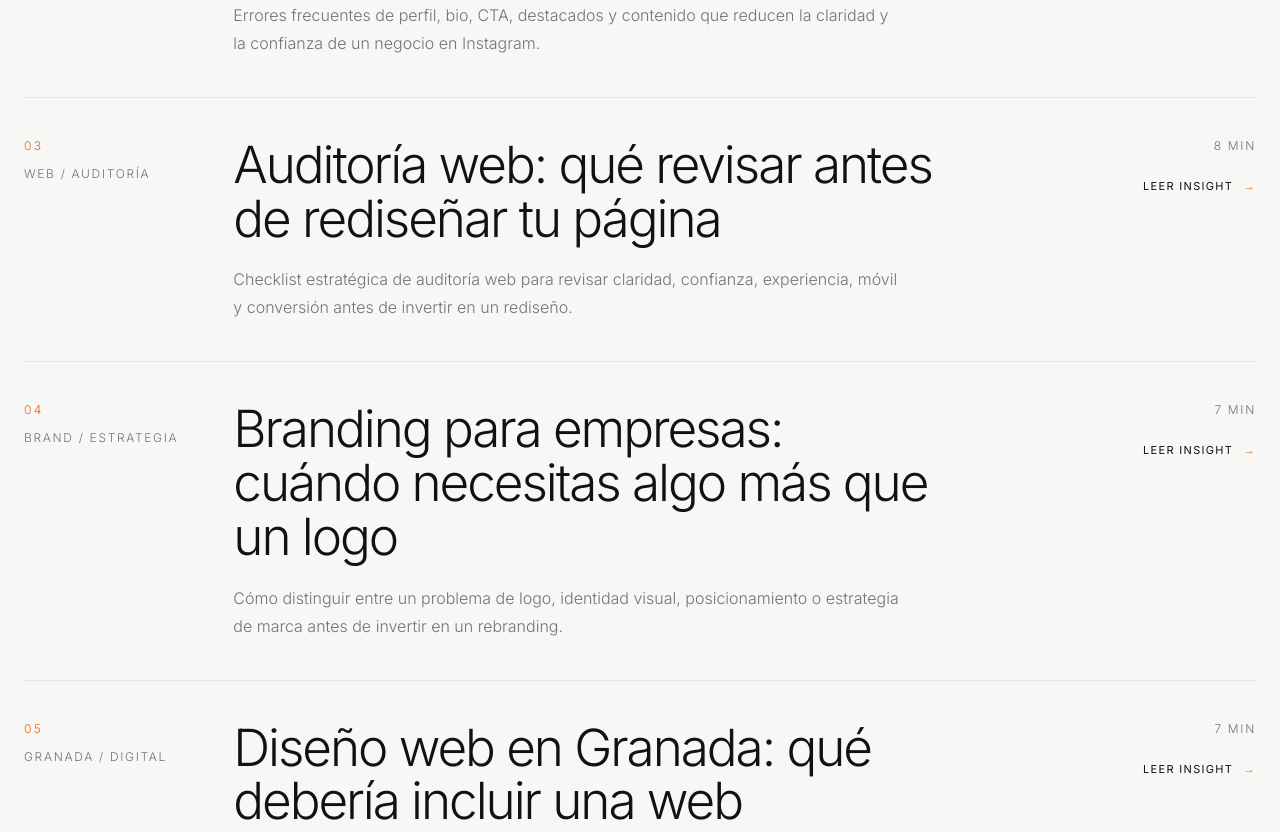
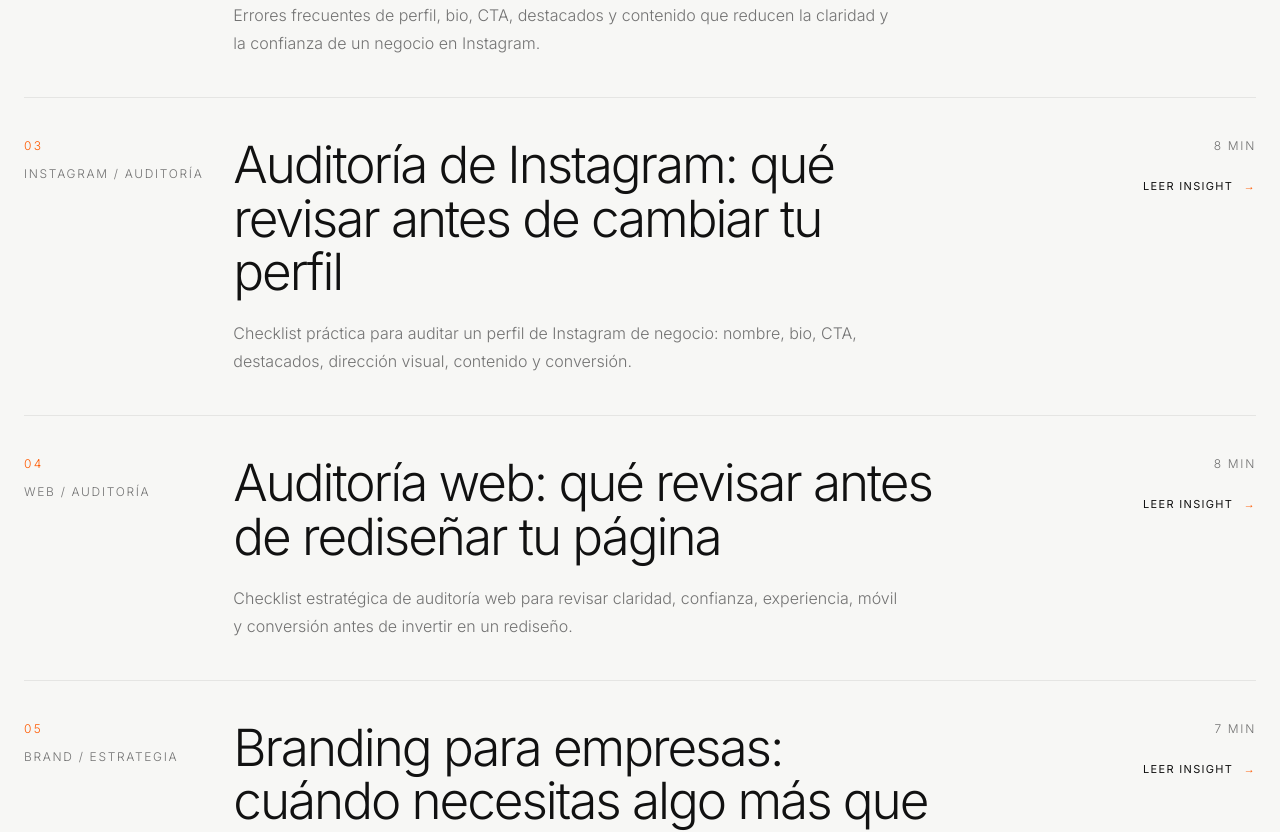
Before and after one commit to kyrumacreative-hub/kyruma-website, a Next.js app: page /insights in a window 1280 px wide. Shown: the part 1240-2072 px from the top of the page. Built offline with nearby package versions, Linux system fonts and the light colour scheme; no server answers.

Commit message:
feat(seo): add high-intent Instagram audit insight

```diff
--- a/src/data/insights.ts
+++ b/src/data/insights.ts
@@ -53,16 +53,41 @@ export const insights: Insight[] = [
       "Estos son siete errores que aparecen una y otra vez incluso en negocios que ofrecen un producto o servicio excelente.",
     ],
     sections: [
-      { heading: "1. La bio describe pero no posiciona", paragraphs: ["Una lista de servicios no explica por qué debería elegirte alguien. La bio debe priorizar claridad: qué haces, para quién y qué diferencia o resultado es relevante." ] },
+      { heading: "1. La bio describe pero no posiciona", paragraphs: ["Una lista de servicios no explica por qué debería elegirte alguien. La bio debe priorizar claridad: qué haces, para quién y qué diferencia o resultado es relevante."] },
       { heading: "2. El nombre visible no ayuda a encontrarte", paragraphs: ["El campo de nombre puede aportar contexto útil sobre categoría o especialidad. Desaprovecharlo hace que un usuario nuevo tenga que interpretar demasiado y reduce oportunidades de descubrimiento dentro de la propia plataforma."] },
-      { heading: "3. No existe un CTA claro", paragraphs: ["Si el perfil termina sin indicar qué hacer después, el visitante tiene que decidirlo solo. Reserva, compra, consulta, portfolio o carta: elige la acción que realmente importe al negocio." ] },
+      { heading: "3. No existe un CTA claro", paragraphs: ["Si el perfil termina sin indicar qué hacer después, el visitante tiene que decidirlo solo. Reserva, compra, consulta, portfolio o carta: elige la acción que realmente importe al negocio."] },
       { heading: "4. Los destacados son un archivo, no una experiencia", paragraphs: ["Destacados antiguos, sin orden o con títulos ambiguos añaden ruido. Trátalos como una navegación sencilla."], bullets: ["Servicios", "Resultados o trabajos", "Sobre nosotros", "Preguntas frecuentes", "Contacto o reserva"] },
-      { heading: "5. Cada publicación parece de una marca distinta", paragraphs: ["Coherencia no significa que todo sea idéntico. Significa que fotografía, tipografía, color y tono parecen pertenecer al mismo negocio. La consistencia reduce esfuerzo cognitivo y ayuda al reconocimiento." ] },
-      { heading: "6. Se publica sin una función", paragraphs: ["Publicar por mantener actividad genera volumen, no necesariamente claridad. Cada contenido debería cumplir al menos una función: explicar, demostrar, responder, conectar o convertir." ] },
-      { heading: "7. Se intenta parecer profesional en vez de ser claro", paragraphs: ["Frases grandilocuentes, textos impersonales y diseños excesivos pueden esconder lo que de verdad interesa al cliente. La claridad suele parecer más profesional que la complejidad." ] },
+      { heading: "5. Cada publicación parece de una marca distinta", paragraphs: ["Coherencia no significa que todo sea idéntico. Significa que fotografía, tipografía, color y tono parecen pertenecer al mismo negocio. La consistencia reduce esfuerzo cognitivo y ayuda al reconocimiento."] },
+      { heading: "6. Se publica sin una función", paragraphs: ["Publicar por mantener actividad genera volumen, no necesariamente claridad. Cada contenido debería cumplir al menos una función: explicar, demostrar, responder, conectar o convertir."] },
+      { heading: "7. Se intenta parecer profesional en vez de ser claro", paragraphs: ["Frases grandilocuentes, textos impersonales y diseños excesivos pueden esconder lo que de verdad interesa al cliente. La claridad suele parecer más profesional que la complejidad."] },
       { heading: "Por dónde empezar", paragraphs: ["Corrige primero bio, CTA y destacados. Después define una dirección visual básica y tres o cuatro pilares de contenido. No necesitas rehacerlo todo en un día; necesitas establecer una dirección consistente."] },
     ],
     matchStart: "seo_instagram_errores",
+  },
+  {
+    slug: "auditoria-instagram-que-revisar",
+    title: "Auditoría de Instagram: qué revisar antes de cambiar tu perfil",
+    description: "Checklist práctica para auditar un perfil de Instagram de negocio: nombre, bio, CTA, destacados, dirección visual, contenido y conversión.",
+    eyebrow: "INSTAGRAM / AUDITORÍA",
+    publishedAt: "2026-10-05",
+    readingTime: "8 min",
+    keywords: ["auditoría Instagram", "auditoria perfil Instagram", "mejorar perfil Instagram negocio", "bio Instagram empresa", "optimizar Instagram empresa", "Instagram para negocios"],
+    intro: [
+      "Cambiar colores, portadas o publicar más no siempre mejora un perfil de Instagram. Si alguien nuevo entra y no entiende con rapidez qué hace el negocio, por qué debería confiar o qué acción debe realizar después, el problema está antes del contenido.",
+      "Una auditoría útil revisa el perfil como experiencia de entrada: qué ve una persona que no conoce la marca, qué entiende en los primeros segundos y qué fricciones aparecen antes de contactar, reservar o comprar.",
+    ],
+    sections: [
+      { heading: "1. Primera impresión: ¿se entiende el negocio?", paragraphs: ["Mira el perfil sin contexto. La foto, el nombre visible, la bio, los destacados y las primeras publicaciones deberían formar una respuesta coherente a tres preguntas: qué haces, para quién y qué debería hacer alguien después."], bullets: ["Qué ofrece el negocio", "A quién ayuda o atiende", "Qué diferencia o especialidad merece recordarse", "Cuál es la acción principal"] },
+      { heading: "2. Nombre visible y búsqueda", paragraphs: ["El nombre visible no tiene por qué repetir exactamente el usuario. Puede aportar una categoría, especialidad o contexto que ayude a entender y encontrar el perfil dentro de Instagram. La prioridad es que siga siendo natural y útil para una persona real."], bullets: ["Incluye la categoría si aporta claridad", "Evita acumular palabras clave sin sentido", "No sacrifiques el nombre de marca cuando sea importante"] },
+      { heading: "3. Bio: claridad antes que creatividad", paragraphs: ["Una bio eficaz no necesita sonar grandilocuente. Necesita reducir dudas. Una estructura simple suele funcionar mejor: qué haces, para quién o con qué enfoque, una señal relevante de confianza cuando exista y una acción concreta."], bullets: ["Qué haces", "Para quién", "Por qué puede importar", "Qué debe hacer después"] },
+      { heading: "4. CTA y enlace: una acción principal", paragraphs: ["Cuando hay demasiadas acciones compitiendo —reservar, comprar, escribir, ver carta, descargar, llamar— el visitante tiene que decidir demasiado. Define cuál sostiene el negocio y hazla evidente en bio, enlace y destacados." ] },
+      { heading: "5. Destacados: conviértelos en navegación", paragraphs: ["Los destacados funcionan mejor cuando responden a las preguntas que aparecen antes de contactar. No deberían ser un archivo cronológico de historias antiguas."], bullets: ["Servicios o carta", "Resultados, trabajos o casos reales", "Sobre el negocio", "Preguntas frecuentes", "Reserva, compra o contacto"] },
+      { heading: "6. Dirección visual: coherencia sin rigidez", paragraphs: ["Una dirección visual clara no significa que todas las publicaciones sean iguales. Significa que fotografía, color, tipografía y composición parecen pertenecer a la misma marca. Esa consistencia ayuda a que el negocio se reconozca y reduce la sensación de improvisación." ] },
+      { heading: "7. Contenido: cada publicación necesita una función", paragraphs: ["Antes de planificar treinta ideas, define qué debe conseguir el contenido. Una mezcla útil suele combinar explicación, demostración, respuesta a objeciones, conexión y conversión."], bullets: ["Explicar qué haces y cómo funciona", "Demostrar criterio, proceso o resultado", "Responder dudas frecuentes", "Mostrar personas y contexto cuando ayude a confiar", "Conducir hacia la acción principal"] },
+      { heading: "8. Conversión: revisa el camino completo", paragraphs: ["La auditoría no termina en Instagram. Abre el enlace de la bio, prueba WhatsApp, reserva o compra desde un móvil real y comprueba si el siguiente paso conserva la claridad. Un perfil puede estar bien resuelto y perder la oportunidad justo después del clic." ] },
+      { heading: "9. Cómo priorizar los cambios", paragraphs: ["No hace falta rehacer el perfil entero en un día. Corrige primero lo que afecta a comprensión y acción: nombre visible, bio, CTA y enlace. Después ordena destacados, define la dirección visual y finalmente construye el sistema de contenido."], bullets: ["AHORA: claridad, bio, CTA y enlace", "DESPUÉS: destacados y señales de confianza", "SIGUIENTE: dirección visual y contenido", "MÁS TARDE: optimizaciones secundarias que no bloquean conversión"] },
+    ],
+    matchStart: "seo_auditoria_instagram",
   },
   {
     slug: "auditoria-web-que-revisar",
@@ -102,9 +127,9 @@ export const insights: Insight[] = [
     ],
     sections: [
       { heading: "Logo", paragraphs: ["Es un identificador. Puede necesitar ajustes por legibilidad, aplicaciones, proporciones o evolución visual. Si el negocio sabe perfectamente quién es, cómo compite y cómo comunica, quizá el problema termine aquí."] },
-      { heading: "Identidad visual", paragraphs: ["Cuando cada canal utiliza colores, tipografías, fotografías y composiciones diferentes, el problema ya no es solo el logo. Hace falta un sistema que permita reconocer la marca en múltiples contextos." ] },
-      { heading: "Posicionamiento", paragraphs: ["Si clientes distintos describen la empresa de maneras incompatibles, si compites únicamente en precio o si no queda claro por qué elegirte, cambiar colores no resolverá el problema. Aquí hay que trabajar propuesta, diferenciación y mensaje." ] },
-      { heading: "Estrategia de marca", paragraphs: ["Cuando la empresa ha crecido, entra en nuevos mercados, cambia de audiencia o reorganiza su oferta, la identidad debe responder a decisiones de negocio. La estrategia define el terreno antes de diseñar el sistema visual." ] },
+      { heading: "Identidad visual", paragraphs: ["Cuando cada canal utiliza colores, tipografías, fotografías y composiciones diferentes, el problema ya no es solo el logo. Hace falta un sistema que permita reconocer la marca en múltiples contextos."] },
+      { heading: "Posicionamiento", paragraphs: ["Si clientes distintos describen la empresa de maneras incompatibles, si compites únicamente en precio o si no queda claro por qué elegirte, cambiar colores no resolverá el problema. Aquí hay que trabajar propuesta, diferenciación y mensaje."] },
+      { heading: "Estrategia de marca", paragraphs: ["Cuando la empresa ha crecido, entra en nuevos mercados, cambia de audiencia o reorganiza su oferta, la identidad debe responder a decisiones de negocio. La estrategia define el terreno antes de diseñar el sistema visual."] },
       { heading: "Señales de que la marca se ha quedado atrás", bullets: ["El negocio ha evolucionado pero la percepción no", "El equipo explica la empresa de formas distintas", "La web y ventas prometen cosas diferentes", "La identidad limita nuevos productos o mercados", "Los clientes adecuados no entienden rápidamente el valor"] },
       { heading: "Qué deberías pedir a un proyecto de branding", paragraphs: ["No solo archivos gráficos. Un buen proyecto debe dejar decisiones utilizables: posición, mensaje, principios visuales, aplicaciones y criterios que ayuden a mantener coherencia cuando la empresa siga creciendo."] },
     ],
@@ -123,14 +148,14 @@ export const insights: Insight[] = [
       "Estas son las piezas que deberían estar resueltas antes de considerar una web profesional terminada.",
     ],
     sections: [
-      { heading: "1. Una propuesta que se entienda", paragraphs: ["El visitante necesita comprender rápidamente qué hace la empresa, para quién trabaja y por qué merece atención. La primera tarea del diseño es hacer esa información legible, no decorarla." ] },
-      { heading: "2. Estructura orientada al negocio", paragraphs: ["La arquitectura depende del objetivo: captar contactos, reservar, vender, mostrar trabajos o explicar un servicio complejo. Una plantilla genérica rara vez prioriza exactamente lo que necesita cada empresa." ] },
-      { heading: "3. Diseño coherente con la marca", paragraphs: ["La web no debería ser una pieza aislada. Debe conectar con identidad, fotografía, tono, presentaciones y experiencia comercial. Esa continuidad es una señal de confianza." ] },
-      { heading: "4. Experiencia móvil", paragraphs: ["Gran parte del tráfico local llega desde móvil, especialmente cuando el usuario descubre el negocio desde Maps, redes o una recomendación. La experiencia móvil debe diseñarse, no simplemente comprimirse." ] },
+      { heading: "1. Una propuesta que se entienda", paragraphs: ["El visitante necesita comprender rápidamente qué hace la empresa, para quién trabaja y por qué merece atención. La primera tarea del diseño es hacer esa información legible, no decorarla."] },
+      { heading: "2. Estructura orientada al negocio", paragraphs: ["La arquitectura depende del objetivo: captar contactos, reservar, vender, mostrar trabajos o explicar un servicio complejo. Una plantilla genérica rara vez prioriza exactamente lo que necesita cada empresa."] },
+      { heading: "3. Diseño coherente con la marca", paragraphs: ["La web no debería ser una pieza aislada. Debe conectar con identidad, fotografía, tono, presentaciones y experiencia comercial. Esa continuidad es una señal de confianza."] },
+      { heading: "4. Experiencia móvil", paragraphs: ["Gran parte del tráfico local llega desde móvil, especialmente cuando el usuario descubre el negocio desde Maps, redes o una recomendación. La experiencia móvil debe diseñarse, no simplemente comprimirse."] },
       { heading: "5. SEO técnico y contenido indexable", bullets: ["Títulos y descripciones útiles", "URLs claras", "Sitemap", "Contenido semántico", "Rendimiento", "Datos estructurados cuando aportan contexto"] },
-      { heading: "6. Conversión", paragraphs: ["Toda web profesional necesita un siguiente paso claro: contacto, reserva, compra o solicitud. El diseño debe reducir fricción y hacer evidente esa acción sin convertir la experiencia en una sucesión de banners comerciales." ] },
-      { heading: "7. Medición y evolución", paragraphs: ["Una web no termina el día que se publica. Analítica, consultas reales y comportamiento del usuario permiten detectar qué páginas funcionan, qué preguntas aparecen y dónde merece la pena invertir después." ] },
-      { heading: "Trabajar con un estudio local o remoto", paragraphs: ["La ubicación no sustituye el criterio. Un estudio en Granada puede aportar cercanía cuando es útil, pero el factor decisivo debería ser su capacidad para conectar negocio, marca y experiencia digital dentro de una misma dirección." ] },
+      { heading: "6. Conversión", paragraphs: ["Toda web profesional necesita un siguiente paso claro: contacto, reserva, compra o solicitud. El diseño debe reducir fricción y hacer evidente esa acción sin convertir la experiencia en una sucesión de banners comerciales."] },
+      { heading: "7. Medición y evolución", paragraphs: ["Una web no termina el día que se publica. Analítica, consultas reales y comportamiento del usuario permiten detectar qué páginas funcionan, qué preguntas aparecen y dónde merece la pena invertir después."] },
+      { heading: "Trabajar con un estudio local o remoto", paragraphs: ["La ubicación no sustituye el criterio. Un estudio en Granada puede aportar cercanía cuando es útil, pero el factor decisivo debería ser su capacidad para conectar negocio, marca y experiencia digital dentro de una misma dirección."] },
     ],
     matchStart: "seo_diseno_web_granada",
   },
```
